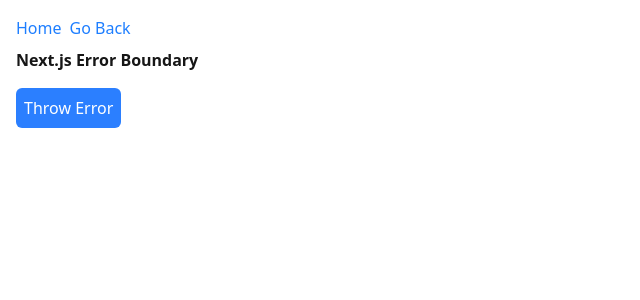
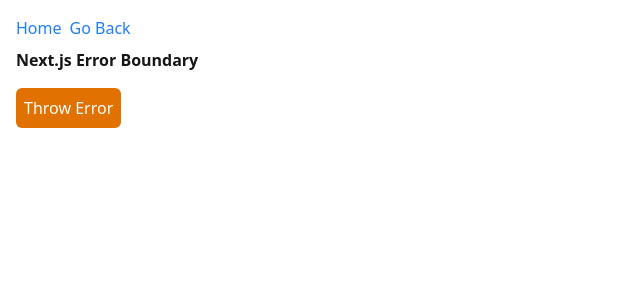
Before and after one commit to emanuelefavero/react-typescript, a Next.js app: page /error-boundaries/nextjs-error-boundary in a window 1280 px wide. Shown: the top 300 px of the page, without its empty margins (0-640 px from the left). Built offline with nearby package versions, Linux system fonts and the light colour scheme.

Commit message:
refactor: update button colors in /error-boundaries

```diff
--- a/src/app/error-boundaries/BuggyComponent.tsx
+++ b/src/app/error-boundaries/BuggyComponent.tsx
@@ -15,6 +15,7 @@
   return (
     <>
       <Button
+        className='bg-amber-600 hover:bg-amber-700'
         onClick={() => {
           setThrowError(true)
         }}
--- a/src/app/error-boundaries/nextjs-error-boundary/error.tsx
+++ b/src/app/error-boundaries/nextjs-error-boundary/error.tsx
@@ -17,6 +17,7 @@
     <>
       <h2 className='mb-4'>Something went wrong!</h2>
       <Button
+        className='bg-green-600 hover:bg-green-700'
         onClick={
           () => reset() // Re-render the segment
         }
--- a/src/components/shared/Button.tsx
+++ b/src/components/shared/Button.tsx
@@ -6,7 +6,7 @@
   return (
     <button
       className={cn(
-        'cursor-pointer rounded-md bg-blue-500 p-2 text-white transition-transform duration-200 select-none hover:bg-blue-600 active:scale-95 disabled:pointer-events-none disabled:opacity-50',
+        'cursor-pointer rounded-md bg-blue-500 p-2 font-medium text-white transition-transform duration-200 select-none hover:bg-blue-600 active:scale-95 disabled:pointer-events-none disabled:opacity-50',
         className,
       )}
       {...props}
```
